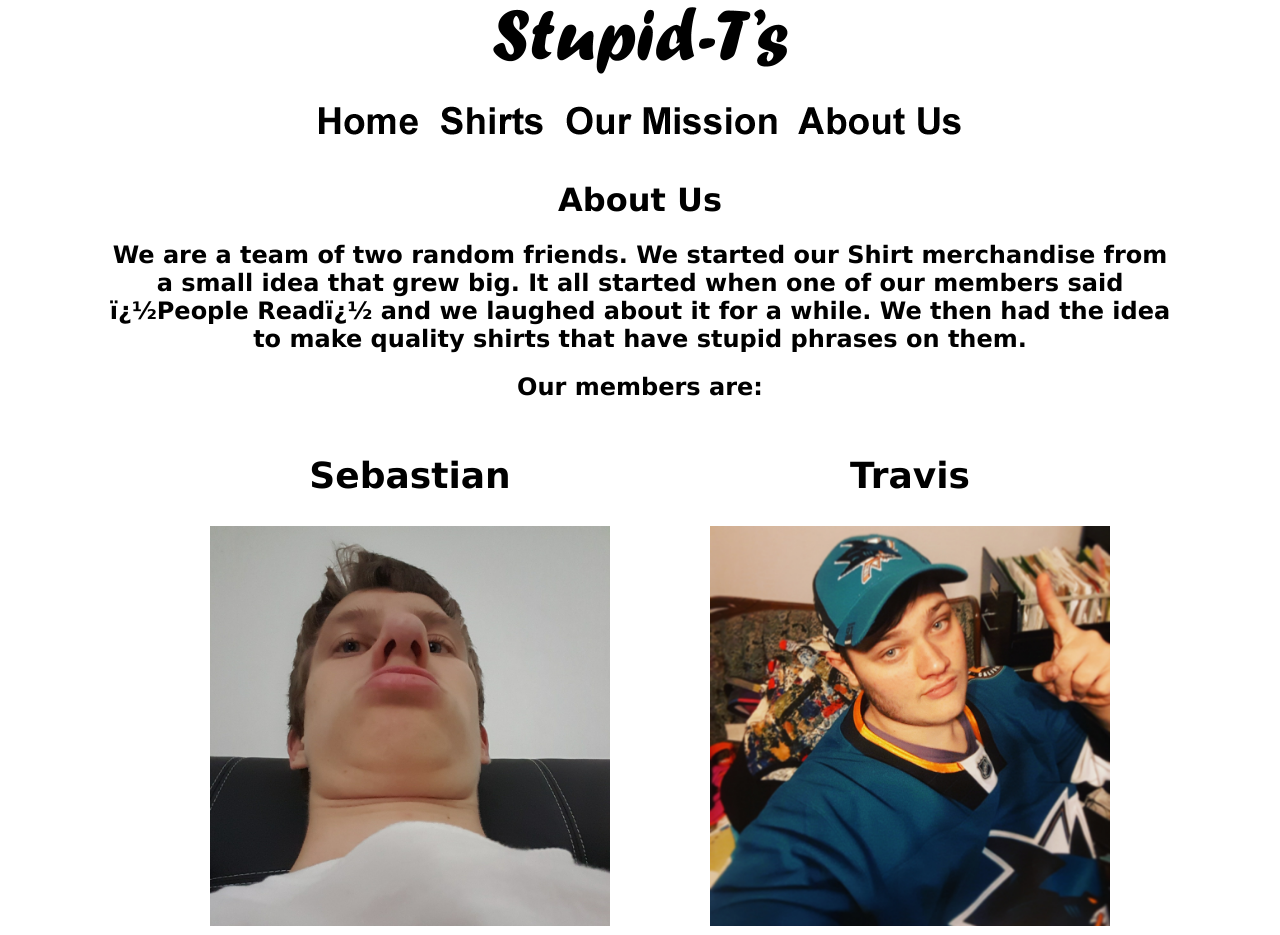
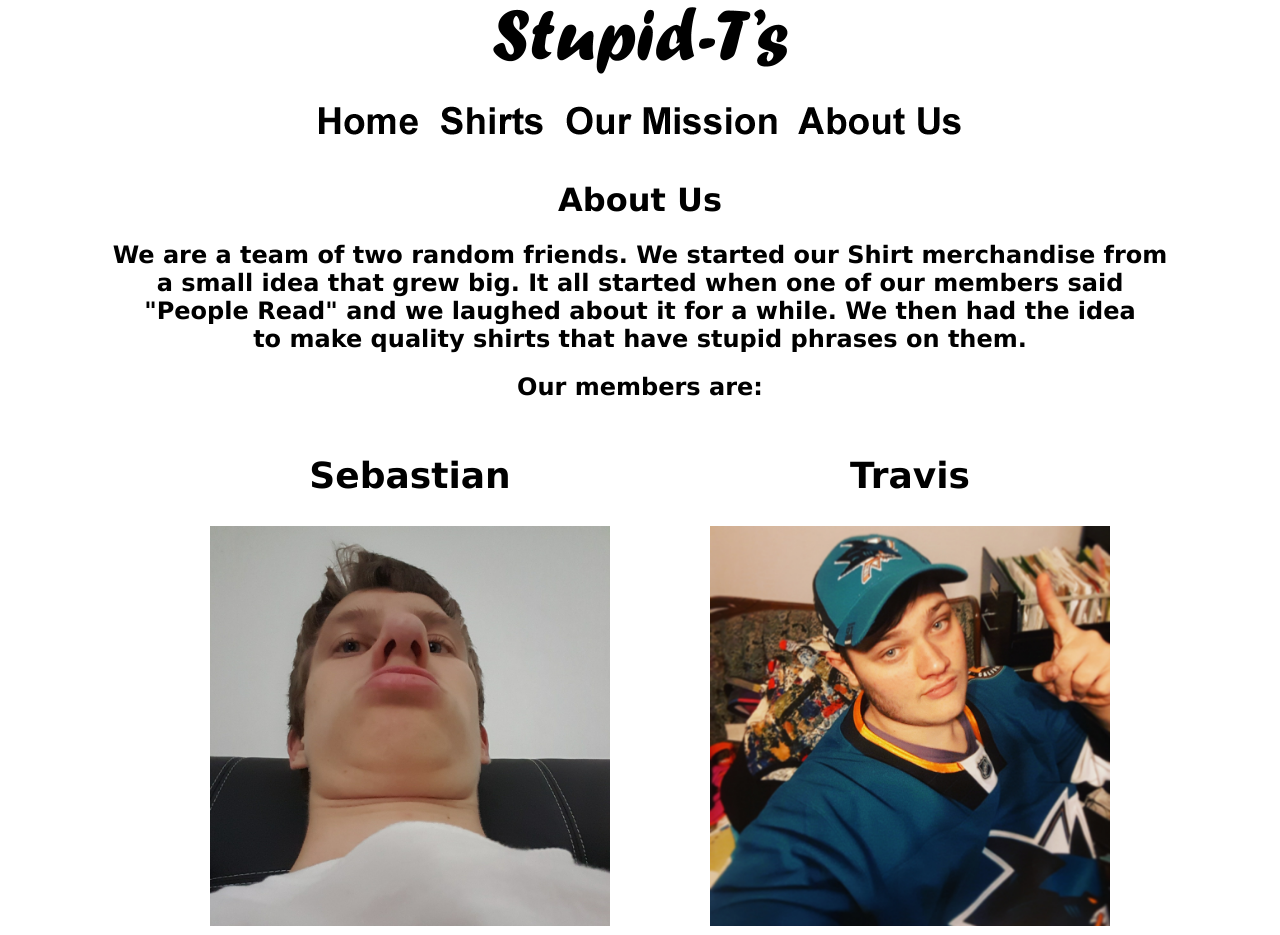
Before and after one commit to stupidts/stupidts.github.io, a plain HTML site: page About.html in a window 1280 px wide. Shown: the top 935 px of the page. Drawn offline with Linux system fonts and the light colour scheme.

Commit message:
Fixed thing

```diff
--- a/About.html
+++ b/About.html
@@ -133,7 +133,7 @@ body {
 
 <h1>About Us</h1>
 
-<h2>We are a team of two random friends. We started our Shirt merchandise from<br/> a small idea that grew big. It all started when one of our members said<br/> �People Read� and we laughed about it for a while. We then had the idea<br/> to make quality shirts that have stupid phrases on them.</h2>
+<h2>We are a team of two random friends. We started our Shirt merchandise from<br/> a small idea that grew big. It all started when one of our members said<br/> "People Read" and we laughed about it for a while. We then had the idea<br/> to make quality shirts that have stupid phrases on them.</h2>
 
 <h2>Our members are:
 <ul>
```
